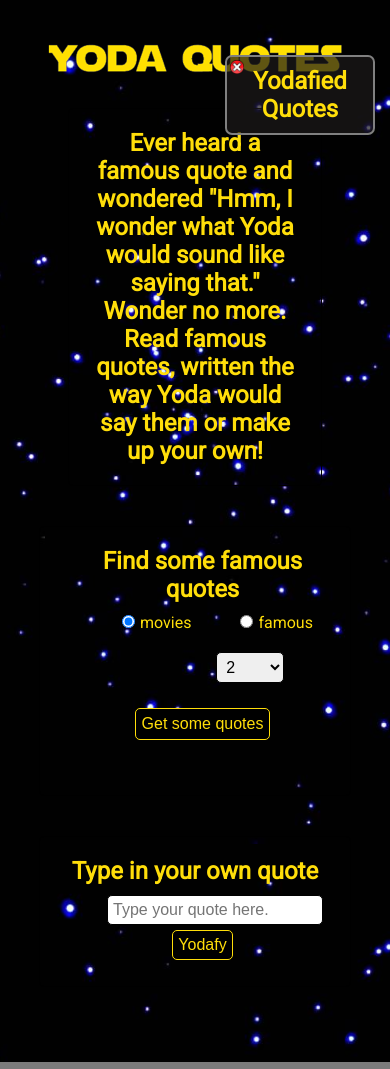
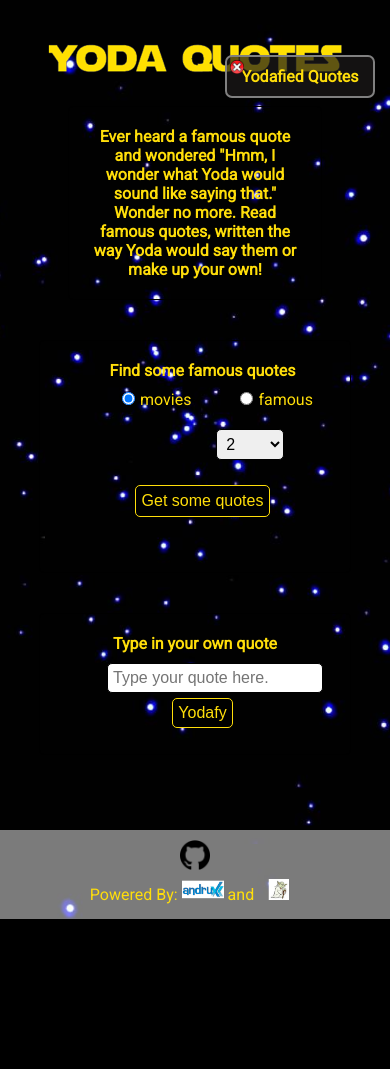
Before and after one commit to codysperoff/final-capstone-yoda-quotes, a website: page public/index.html in a window 390 px wide. Shown: the top 1069 px of the page. After the commit the page ends 919 px from the top, so only its background shows below. Drawn offline with nearby package versions, Linux system fonts and the light colour scheme; no server answers.

Commit message:
added h1 and h2 media queries and changed footer lis to block

```diff
--- a/public/main.css
+++ b/public/main.css
@@ -302,10 +302,9 @@
     }
 
     footer ul li {
-        margin-left: auto;
-        margin-right: auto;
-        display: inline-block;
-        width: 22.5%
+        padding-bottom: 5px;
+        display: block;
+        width: 100%;
     }
 
     .github-logo img {
@@ -318,8 +317,11 @@
     /*media queries*/
 
     @media only screen and (max-width: 800px) {
-        .body {
-            font-size: 80%;
+        h1 {
+            font-size: x-large;
+        }
+        h2 {
+            font-size: medium;
         }
         .search-results li {
             /*these 2 work toghether*/
```
